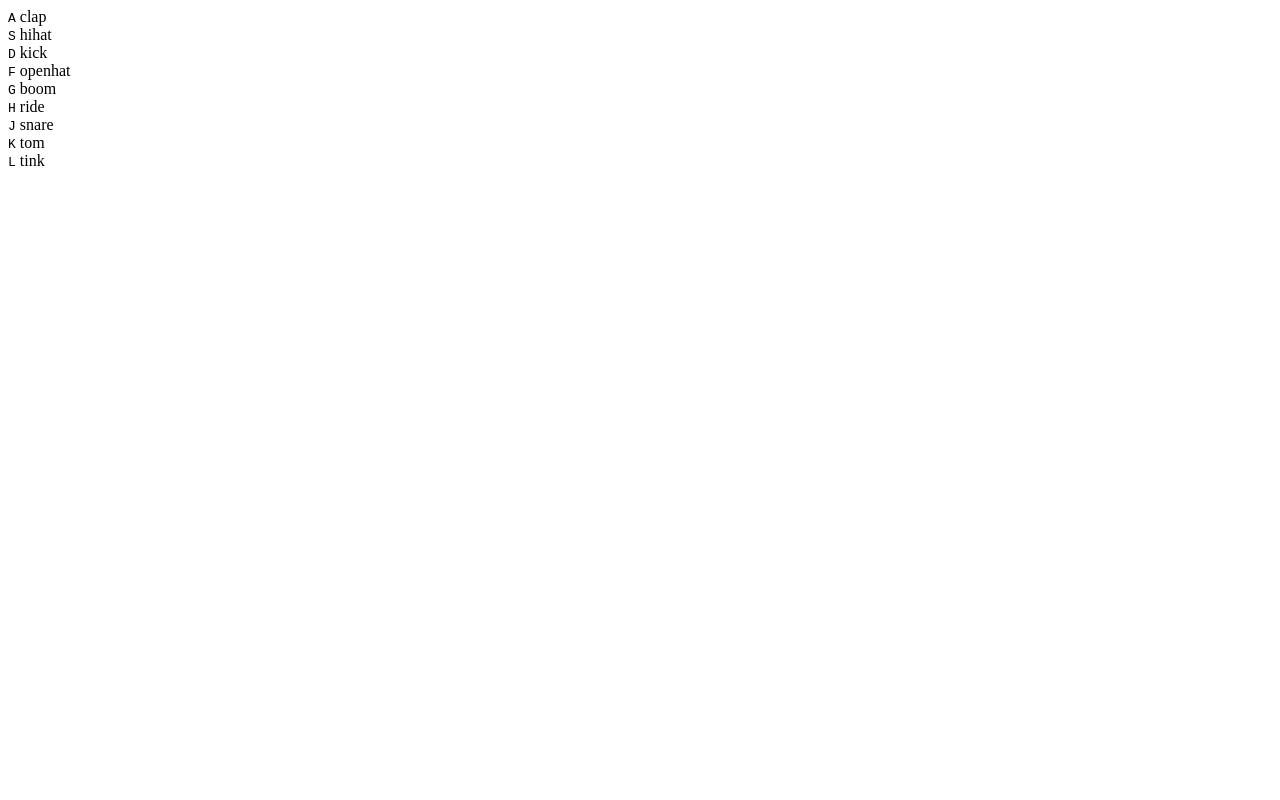
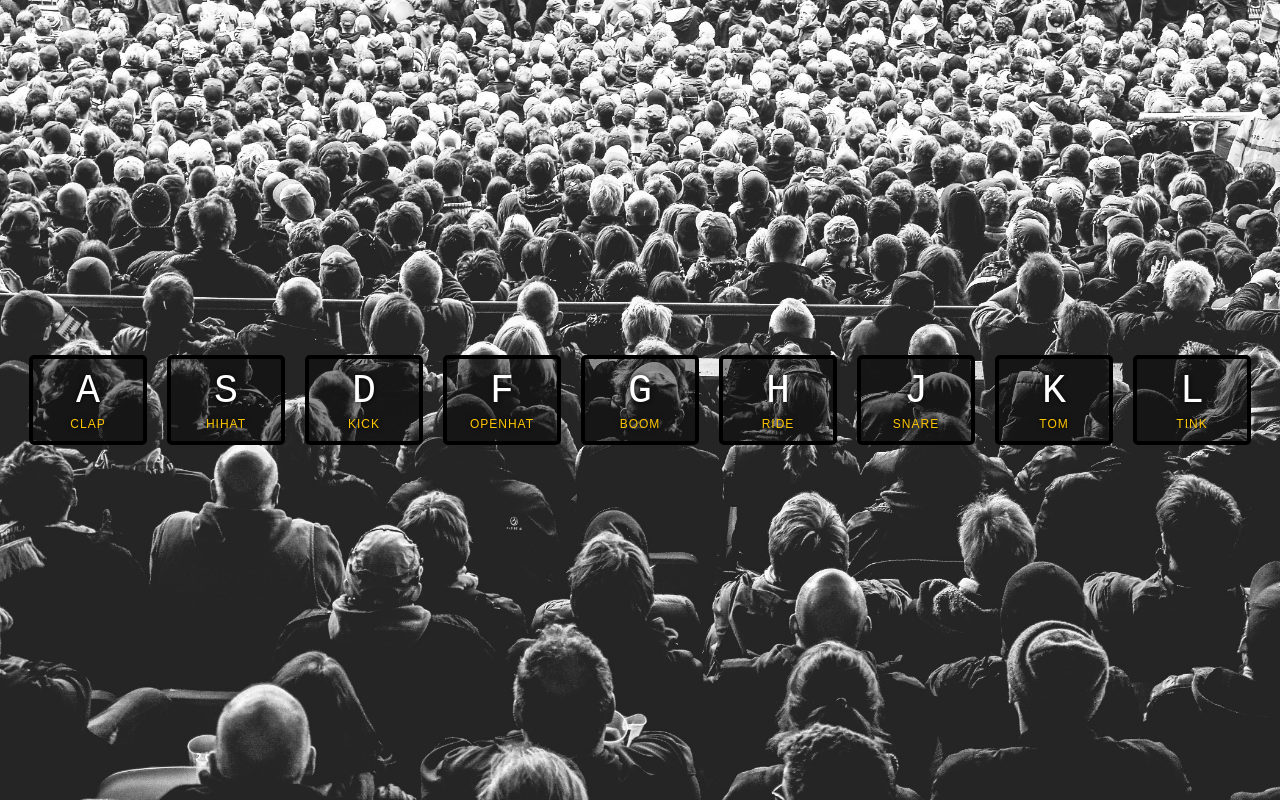
Before and after one commit to lueunbii98/drum_kit-html-css-js, a plain HTML site: page index.html in a window 1280 px wide. Drawn offline with Linux system fonts and the light colour scheme.

Commit message:
Added css styles

```diff
--- /dev/null
+++ b/css/style.css
@@ -0,0 +1,54 @@
+html {
+    font-size: 10px;
+    background: url('../img/background.jpg') top center;
+    background-size: cover;
+}
+
+/* resetting some parameters */
+body, html {
+    margin: 0;
+    padding: 0;
+    font-family: sans-serif;
+}
+
+kbd {
+    display: block;
+    font-size: 4rem;
+}
+
+/* keys */
+.keys {
+    display: flex;
+    flex: 1;
+    min-height: 100vh;
+    align-items: center;
+    justify-content: center;
+}
+
+.key {
+    border: .4rem solid black;
+    border-radius: .5rem;
+    margin: 1rem;
+    font-size: 1.5rem;
+    padding: 1rem .5rem;
+    transition: all .07s ease; /* duration of the change*/
+    width: 10rem;
+    text-align: center;
+    color: white;
+    background: rgba(0,0,0,0.4);
+    text-shadow: 0 0 .5rem black;
+}
+
+.playing {
+    transform: scale(1.1);
+    border-color: #ffc600;
+    box-shadow: 0 0 1rem #ffc600;
+}
+
+/* sound letters */
+.sound {
+    font-size: 1.2rem;
+    text-transform: uppercase;
+    letter-spacing: .1rem;
+    color: #ffc600;
+}
--- a/index.html
+++ b/index.html
@@ -5,6 +5,9 @@
     <meta http-equiv="X-UA-Compatible" content="IE=edge">
     <meta name="viewport" content="width=device-width, initial-scale=1.0">
     <title>JS Drums</title>
+
+    <!-- CSS -->
+    <link rel="stylesheet" href="css/style.css">
 </head>
 <body>
     <div class="keys">
@@ -56,5 +59,7 @@
     <audio data-key="74" src="sounds/snare.wav"></audio>
     <audio data-key="75" src="sounds/tom.wav"></audio>
     <audio data-key="76" src="sounds/tink.wav"></audio>
+
+    <script src="js/main.js"></script>
 </body>
 </html>
```
Also changed, not shown: img/background.jpg (added), js/main.js (added).
